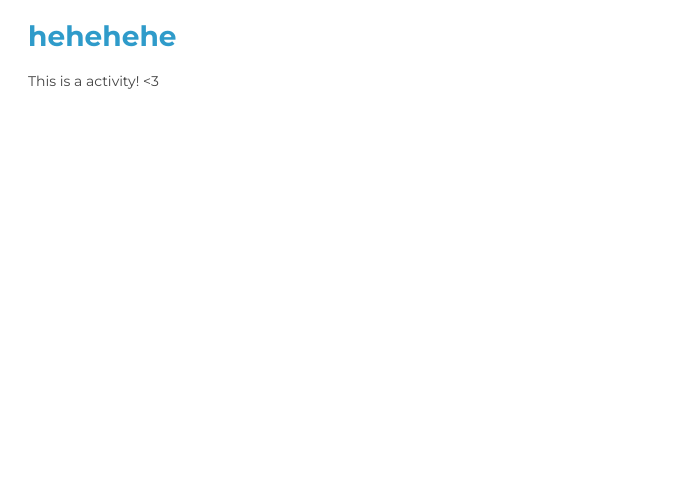
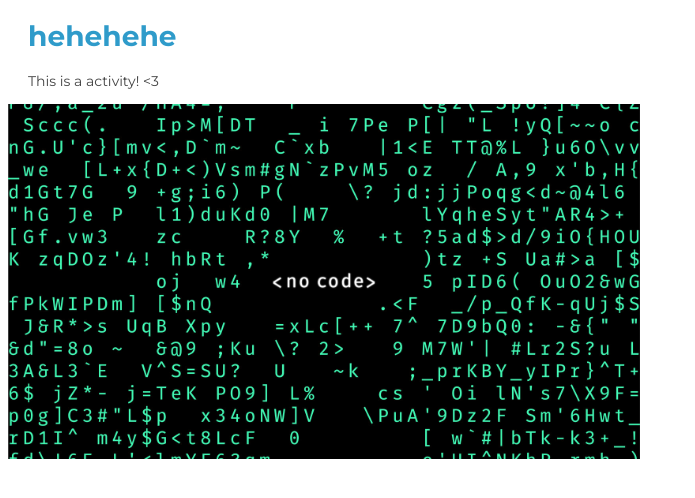
Before and after one commit to bryanjamesreyes26/bryan-test-page, a plain HTML site: page index.html in a window 1280 px wide. Shown: the whole page, without its empty margins (0-695 px from the left). Drawn offline with Linux system fonts and the light colour scheme.

Commit message:
Added images to the file

```diff
--- a/index.html
+++ b/index.html
@@ -8,6 +8,7 @@
 
 <h1>hehehehe</h1>
 <p>This is a activity! &lt;3</p>
-
+<div><img src="15ai-nocode-videoSixteenByNineJumbo1600.jpg" alt="hehehe"
+    style="width: 50%;max-width: 960px;"></div>
 </HEAD>
 </HTML>
```
Also changed, not shown: 15ai-nocode-videoSixteenByNineJumbo1600.jpg (added).
